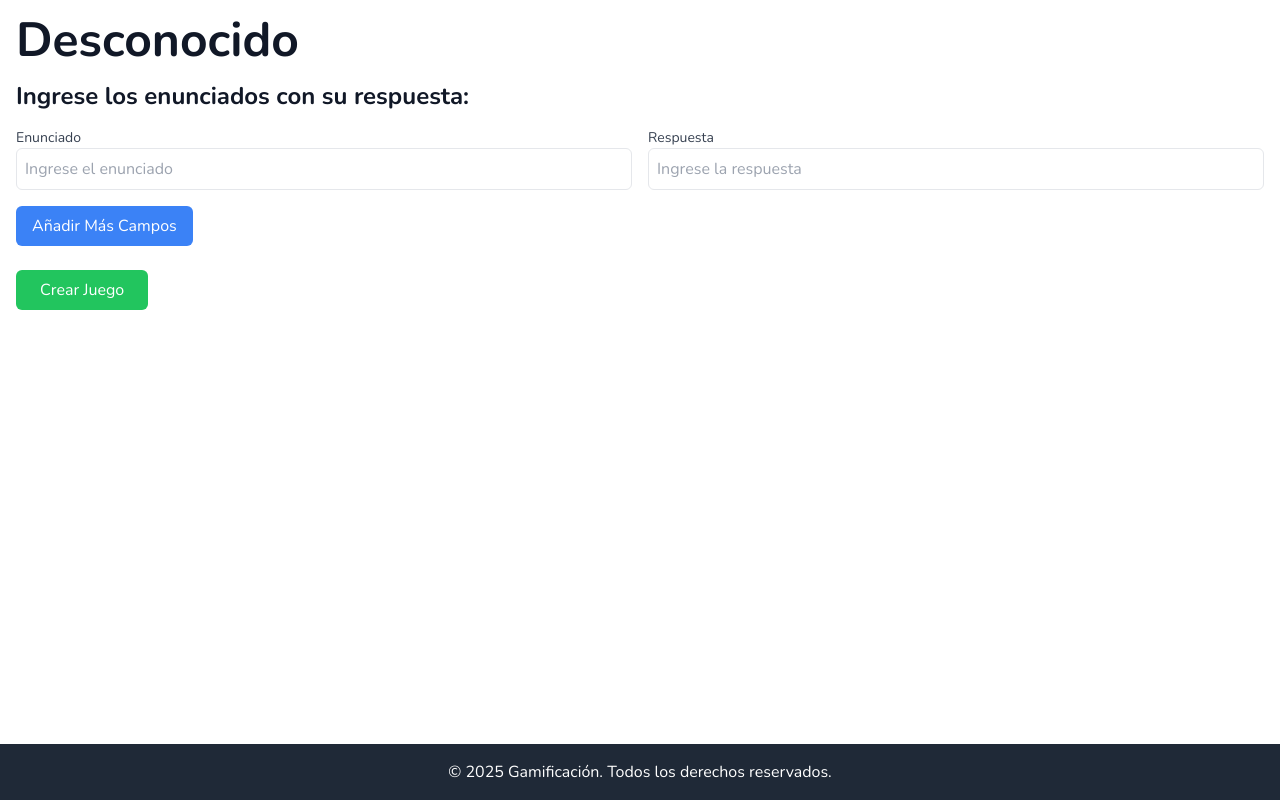
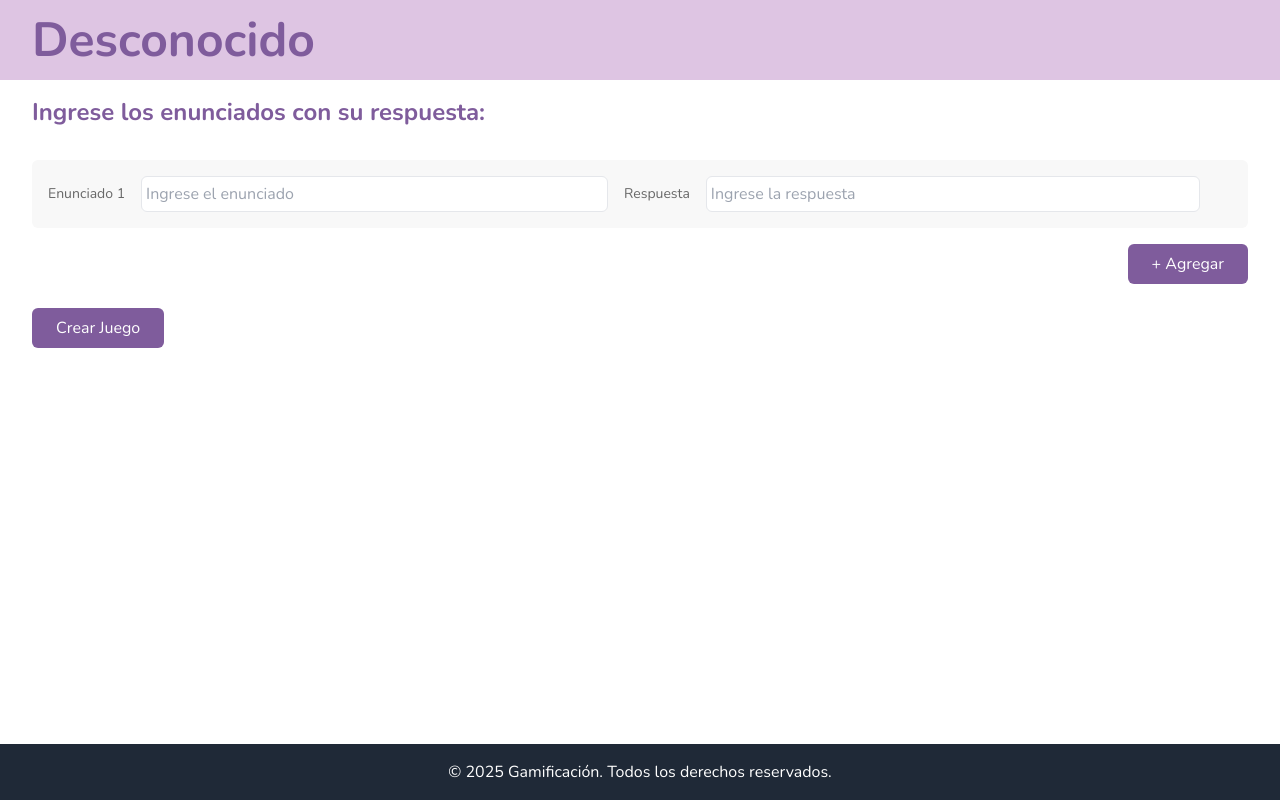
Before and after one commit to BryanTorres18/gamificacion, a Next.js app in the folder frontend/: page /create in a window 1280 px wide. Built offline with nearby package versions, Linux system fonts and the light colour scheme.

Commit message:
estilos de la pagina principal y configuracion de juego implementadas

```diff
--- a/frontend/src/app/(main)/create/page.js
+++ b/frontend/src/app/(main)/create/page.js
@@ -95,9 +95,9 @@ export default function CreateGamePage() {
     };
 
     return (
-        <main className="container mx-auto p-4">
-            <h1 className="text-5xl font-bold mb-4">{gameType}</h1>
-            <h2 className="text-2xl font-bold mb-4">Ingrese los enunciados con su respuesta:</h2>
+        <main className="container m-0 min-w-full ">
+            <h1 className="text-5xl text-[#7f5c9c] pl-8 py-4 font-bold mb-4 bg-[#dec5e3] w-full">{gameType}</h1>
+            <h2 className="text-2xl text-[#7f5c9c] font-bold mb-4 pl-8">Ingrese los enunciados con su respuesta:</h2>
             <form onSubmit={handleSubmit} className="space-y-6">
                 {/* Componente para manejar dinámicamente los campos de enunciado y respuesta */}
                 <DynamicFields fields={fields} setFields={setFields} />
@@ -105,7 +105,7 @@ export default function CreateGamePage() {
                 {/* Muestra el campo de tamaño si el juego lo requiere */}
                 {showSizeField && <SizeField size={size} setSize={setSize} />}
 
-                <button type="submit" className="bg-green-500 text-white px-6 py-2 rounded-md mt-4">
+                <button type="submit" className="ml-8 bg-[#7f5c9c] hover:bg-[#dec5e3] text-white px-6 py-2 rounded-md mt-4">
                     Crear Juego
                 </button>
             </form>
--- a/frontend/src/app/(main)/page.js
+++ b/frontend/src/app/(main)/page.js
@@ -23,16 +23,25 @@ export default function IndexPage() {
          * Sección principal de la página
          * - Contiene un título y una cuadrícula con las tarjetas de selección de juegos.
          */
-        <main className="container mx-auto p-4">
+        <main className="flex flex-col justify-around min-h-screen min-w-full bg-[#563585] bg-[radial-gradient(circle_at_center,#2D1B47_10%,transparent_55%),repeating-conic-gradient(from_10deg_at_center,#2D1B47_0deg,#2D1B47_22.5deg,transparent_22.5deg,transparent_45deg)] relative overflow-hidden">
+
+            {/* Decorative elements */}
+      {/* <div className="absolute inset-0">
+        <Star className="absolute text-yellow-400 w-8 h-8 left-[15%] top-[20%]" fill="currentColor" />
+        <Star className="absolute text-yellow-400 w-8 h-8 right-[30%] top-[25%]" fill="currentColor" />
+        <Star className="absolute text-white w-8 h-8 right-[15%] top-[35%]" fill="currentColor" />
+        <Plus className="absolute text-white w-8 h-8 left-[10%] top-[10%] opacity-50" />
+        <Plus className="absolute text-white w-8 h-8 right-[10%] bottom-[20%] opacity-50" />
+      </div> */}
             {/* Título y descripción de la página */}
             <div className="text-center mb-8">
-                <h1 className="text-3xl font-bold">Selecciona un Tipo de Juego</h1>
-                <p className="text-gray-600 mt-2">Elige el tipo de juego que deseas configurar y comienza a jugar.</p>
+                <h1 className="text-3xl font-bold text-white">Selecciona un Tipo de Juego</h1>
+                <p className="text-gray-50 mt-2">Elige el tipo de juego que deseas configurar y comienza a jugar.</p>
             </div>
 
             {/* Sección de selección de juegos */}
-            <section>
-                <div className="grid grid-cols-1 sm:grid-cols-2 md:grid-cols-2 gap-6">
+            <section className="mb-8">
+                <div className="flex flex-wrap gap-16 justify-center items-center">
                     {/* Tarjeta para el tipo de juego "Crucigrama" */}
                     <GameCard game_type={"Crucigrama"} />
                     {/* Tarjeta para el tipo de juego "Sopa de Letras" */}
--- a/frontend/src/components/createComponents/dynamicFields.js
+++ b/frontend/src/components/createComponents/dynamicFields.js
@@ -51,27 +51,27 @@ export default function DynamicFields({ fields, setFields }) {
     };
 
     return (
-        <div>
+        <div className="flex flex-col px-8">
             {/* Renderizar los campos dinámicos */}
             {fields.map((field, index) => (
-                <div key={index} className="grid grid-cols-1 sm:grid-cols-2 gap-4 mt-4">
-                    <div>
-                        <label className="block text-sm font-medium text-gray-700">Enunciado</label>
+                <div key={index} className=" bg-[#f8f8f8] mx-0 py-4 rounded-md grid grid-cols-1 sm:grid-cols-2 gap-4 mt-4 pr-8 sm:pr-12">
+                    <div className=" pl-4 flex flex-col sm:flex-row gap-4 align-center">
+                        <label className="sm:my-2 text-sm font-medium text-[#686868] grow-0">Enunciado {index+1}</label>
                         <input
                             type="text"
                             value={field.enunciado}
                             onChange={(e) => handleFieldChange(index, "enunciado", e.target.value)}
-                            className="w-full p-2 border rounded-md"
+                            className="p-1 border rounded-md grow focus:border-[#c6c6c6] focus:outline-none"
                             placeholder="Ingrese el enunciado"
                         />
                     </div>
-                    <div>
-                        <label className="block text-sm font-medium text-gray-700">Respuesta</label>
+                    <div className="flex flex-col sm:flex-row gap-4 align-center">
+                        <label className="sm:my-2 text-sm font-medium text-[#686868] grow-0">Respuesta</label>
                         <input
                             type="text"
                             value={field.respuesta}
                             onChange={(e) => handleFieldChange(index, "respuesta", e.target.value)}
-                            className="w-full p-2 border rounded-md"
+                            className="p-1 border rounded-md grow focus:border-[#c6c6c6] focus:outline-none"
                             placeholder="Ingrese la respuesta"
                         />
                     </div>
@@ -82,9 +82,9 @@ export default function DynamicFields({ fields, setFields }) {
             <button
                 type="button"
                 onClick={addField}
-                className="bg-blue-500 text-white px-4 py-2 rounded-md mt-4"
+                className="self-end grow-0 bg-[#7f5c9c] hover:bg-[#dec5e3] text-white px-6 py-2 rounded-md mt-4"
             >
-                Añadir Más Campos
+                + Agregar
             </button>
         </div>
     );
--- a/frontend/src/components/game_card.js
+++ b/frontend/src/components/game_card.js
@@ -2,6 +2,7 @@
 
 // Importación del hook useRouter de Next.js para la navegación entre páginas.
 import { useRouter } from "next/navigation";
+import Image from "next/image";
 
 /**
  * Componente funcional GameCard
@@ -32,13 +33,21 @@ export default function GameCard({ game_type }) {
         // Tarjeta principal con estilos y evento onClick para navegación.
         <div
             onClick={handleNavigation} // Navega al hacer clic en la tarjeta.
-            className="block border rounded-lg shadow-md p-4 hover:bg-gray-200 transition cursor-pointer"
+            className="block border-4 border-[#6f00a8] rounded-3xl shadow-md p-4 bg-purple-900 hover:bg-[#dec5e3] transition cursor-pointer"
         >
+
+            <Image
+                src="/placeholder.svg?height=250&width=250"
+                alt={`${game_type} thumbnail`}
+                width={250}
+                height={250}
+                className="rounded-lg mb-4 aspect-square"
+              />
             {/* Título de la tarjeta con el tipo de juego */}
-            <h2 className="text-lg font-semibold mb-2">{game_type}</h2>
+            <h2 className="text-lg font-semibold mb-2 text-white">{game_type}</h2>
 
             {/* Descripción debajo del título */}
-            <p className="text-sm text-gray-700">
+            <p className="text-sm text-white">
                 Haz clic para configurar un {game_type}
             </p>
         </div>
```
